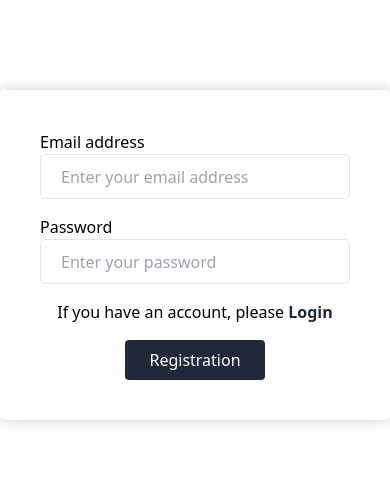
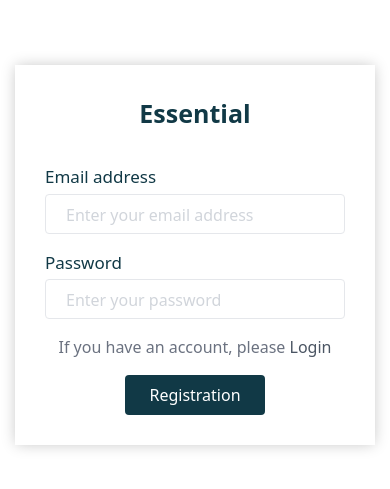
Before and after one commit to ZiadAbdulBari/e-house, a Next.js app: page /signin in a window 390 px wide. Shown: the part 167-656 px from the top of the page. Built offline with nearby package versions, Linux system fonts and the light colour scheme.

Commit message:
auth responsive done

```diff
--- a/components/Authentication/Auth.jsx
+++ b/components/Authentication/Auth.jsx
@@ -6,9 +6,10 @@ import { useState } from "react";
 import { useDispatch, useSelector } from "react-redux";
 import { getLoggedinStatus, getToken } from "../../store/authSlice";
 import toastMessage from "@/plugings/toastify";
+import UiInput from "../UiKit/UiInput";
 
 const Auth = ({ pageName, text, link }) => {
-  const loggedinStatus = useSelector(state=>state.auth.isLoggedin)
+  const loggedinStatus = useSelector((state) => state.auth.isLoggedin);
   const dispatch = useDispatch();
   const router = useRouter();
   const [state, setState] = useState({ email: "", password: "" });
@@ -18,66 +19,61 @@ const Auth = ({ pageName, text, link }) => {
       [e.target.name]: e.target.value,
     });
   };
-  const login = ()=>{
-    axios.post(`${process.env.baseurl}/login`,state)
-    .then((response)=>{
-      if(response?.data?.status==200){
+  const login = () => {
+    axios
+      .post(`${process.env.baseurl}/login`, state)
+      .then((response) => {
+        if (response?.data?.status == 200) {
           const token = response?.data?.access_token;
-        window.localStorage.setItem('token',JSON.stringify(token));
-        window.localStorage.setItem('isLoggedin',JSON.stringify(true));
+          window.localStorage.setItem("token", JSON.stringify(token));
+          window.localStorage.setItem("isLoggedin", JSON.stringify(true));
           dispatch(getLoggedinStatus());
           dispatch(getToken());
-        toastMessage(response?.data?.message,'s');
-        router.push('/');
+          toastMessage(response?.data?.message, "s");
+          router.push("/");
         }
       })
-    .catch((error)=>{
-      toastMessage(error?.message,'e');
-    })
-  }
-  const registration = ()=>{
-    axios.post(`${process.env.baseurl}/registration`,state)
-    .then(response=>{
-      if(response?.data?.status==200){
-        toastMessage(response?.data?.message,'s');
-        router.push('/signup');
+      .catch((error) => {
+        toastMessage(error?.message, "e");
+      });
+  };
+  const registration = () => {
+    axios
+      .post(`${process.env.baseurl}/registration`, state)
+      .then((response) => {
+        if (response?.data?.status == 200) {
+          toastMessage(response?.data?.message, "s");
+          router.push("/signup");
         }
       })
-    .catch((error)=>{
-      toastMessage(error?.message,'e');
-    })
-  }
-  const authCnotroller = (e)=>{
+      .catch((error) => {
+        toastMessage(error?.message, "e");
+      });
+  };
+  const authCnotroller = (e) => {
     e.preventDefault();
-    if(pageName=='Registration'){
+    if (pageName == "Registration") {
       registration();
-    }
-    else{
+    } else {
       login();
     }
-  }
+  };
   return (
-    <div className="flex w-screen h-screen justify-center items-center">
-      <div className="grid grid-flow-row gap-4 w-[400px] bg-white p-[40px] rounded-[5px] shadow-1">
-        <div>
-          <div>
-            <label htmlFor="email">Email address</label>
-          </div>
-          <input
+    <div className="flex w-screen h-screen justify-center items-center px-[10px] lg:px-0">
+      <div className="shadow-1 p-[30px] lg!p-[40px]">
+        <p className="text-center text-[25px] lg:text-[40px] font-extrabold text-color-1">Essential</p>
+        <div className="grid grid-flow-row gap-4 xs:w-[300px] sm:w-[400px] lg:w-[500px] bg-white rounded-[5px] mt-8">
+          <UiInput
             type="email"
             id="email"
-            className="input"
+            label="Email address"
             name="email"
             placeholder="Enter your email address"
             value={state.email}
             onChange={handleChangeField}
           />
-        </div>
-        <div>
-          <div>
-            <label htmlFor="password">Password</label>
-          </div>
-          <input
+          <UiInput
+            label="Password"
             type="password"
             id="password"
             className="input"
@@ -86,15 +82,17 @@ const Auth = ({ pageName, text, link }) => {
             value={state.password}
             onChange={handleChangeField}
           />
-        </div>
-        <p className="text-center">
+          <p className="text-center text-gray-500">
             {text}
-          <Link href={link} className="font-bold text-gray-800">
+            <Link href={link} className="font-medium text-gray-600">
               {pageName == "Registration" ? "Login" : "Registration"}
             </Link>
           </p>
           <div className="text-center">
-          <button className="button" onClick={authCnotroller}>{pageName}</button>
+            <button className="button" onClick={authCnotroller}>
+              {pageName}
+            </button>
+          </div>
         </div>
       </div>
     </div>
--- a/components/Header/Header.jsx
+++ b/components/Header/Header.jsx
@@ -95,7 +95,7 @@ const Header = () => {
               <form className="w-full" onSubmit={searchProduct}>
                 <div className="relative w-full h-[40px] rounded-full">
                   <input
-                    className=" px-[20px] py-[5px] w-full h-full rounded-full border border-color-2 outline-gray-300 placeholder:text-color-2 placeholder:text-[16px] text-color-1"
+                    className=" px-[20px] py-[5px] w-full h-full rounded-full border border-color-2 outline-gray-300 placeholder:text-color-2 placeholder:text-[14px] lg:placeholder:text-[16px] text-color-1"
                     type="text"
                     value={searchText}
                     name="search"
--- a/components/MobileNavbar/MobileNavbar.jsx
+++ b/components/MobileNavbar/MobileNavbar.jsx
@@ -11,6 +11,7 @@ const MobileNavbar = () => {
   const [isOpen, setIsOpen] = useState(false);
   const [windowSize, setWindowSize] = useState("");
   const cartCount = useSelector((state) => state.cart.cartCount);
+  const loggedinStatus = useSelector((state) => state.auth.isLoggedin);
   const cartControl = () => {
     const selectCart = document.getElementById("mobileSidebar");
     if (!isOpen) {
@@ -51,7 +52,8 @@ const MobileNavbar = () => {
       <div className="px-[10px] h-full">
         <div className="grid grid-flow-row grid-cols-4 items-center w-full h-full">
           {/* home icon*/}
-          <Link href='/'
+          <Link
+            href="/"
             className="w-full h-full flex flex-col justify-center items-center"
           >
             <svg
@@ -86,10 +88,10 @@ const MobileNavbar = () => {
             className=" z-[999] rounded-l cursor-pointer w-full h-full"
             onClick={cartControl}
           >
-            <div className="h-full w-full flex flex-col justify-center items-center">
-              {/* <div className="absolute font-semibold text-color-1 text-[20px] top-[-6px] left-[32px] p-[10px] rounded-full">
+            <div className="relative h-full w-full flex flex-col justify-center items-center">
+              <div className="absolute font-semibold text-color-1 text-[20px] -top-[15px] left-[40px] p-[10px] rounded-full">
                 {cartCount}
-              </div> */}
+              </div>
               <svg
                 xmlns="http://www.w3.org/2000/svg"
                 viewBox="0 0 24 24"
@@ -103,6 +105,7 @@ const MobileNavbar = () => {
             </div>
           </div>
           {/* account icon */}
+          {loggedinStatus ? (
             <div
               className="w-full h-full flex flex-col justify-center items-center"
               onClick={cartControl}
@@ -118,6 +121,23 @@ const MobileNavbar = () => {
               </svg>
               <p className="text-[15px] text-gray-400/70">Account</p>
             </div>
+          ) : (
+            <Link
+              href="/signup"
+              className="w-full h-full flex flex-col justify-center items-center"
+            >
+              <svg
+                xmlns="http://www.w3.org/2000/svg"
+                viewBox="0 0 24 24"
+                width="30"
+                height="30"
+                className="fill-gray-400/70 block"
+              >
+                <path d="M20 22H18V20C18 18.3431 16.6569 17 15 17H9C7.34315 17 6 18.3431 6 20V22H4V20C4 17.2386 6.23858 15 9 15H15C17.7614 15 20 17.2386 20 20V22ZM12 13C8.68629 13 6 10.3137 6 7C6 3.68629 8.68629 1 12 1C15.3137 1 18 3.68629 18 7C18 10.3137 15.3137 13 12 13ZM12 11C14.2091 11 16 9.20914 16 7C16 4.79086 14.2091 3 12 3C9.79086 3 8 4.79086 8 7C8 9.20914 9.79086 11 12 11Z"></path>
+              </svg>
+              <p className="text-[15px] text-gray-400/70">Account</p>
+            </Link>
+          )}
         </div>
       </div>
       <div
--- a/components/UiKit/UiInput.jsx
+++ b/components/UiKit/UiInput.jsx
@@ -3,7 +3,7 @@ import React from "react";
 const UiInput = ({label,type,id,value,name,placeholder,onChange}) => {
   return (
     <div className={`w-full ${type=='checkbox' && 'flex gap-x-2'}`}>
-      <label className={`text-[18px] font-medium text-color-1 ${type=='checkbox' && 'order-last'}`} htmlFor={id}>{label}</label>
+      <label className={`text-[17px] font-normal text-color-1 ${type=='checkbox' && 'order-last'}`} htmlFor={id}>{label}</label>
       <input className={`text-[18px] mt-1 ${type!='checkbox' && 'h-[40px] w-full'} px-[20px] rounded border border-gray-200 outline-gray-300 placeholder:text-gray-300 placeholder:text-[16px] text-gray-800`} type={type} id={id} value={value} name={name} placeholder={placeholder} onChange={onChange} />
     </div>
   );
--- a/next.config.js
+++ b/next.config.js
@@ -3,7 +3,7 @@ const nextConfig = {
   reactStrictMode: true,
   env: {
     baseurl: "http://192.168.0.106:4000",
-  },
+  }
 }
 
 module.exports = nextConfig
--- a/pages/index.js
+++ b/pages/index.js
@@ -70,7 +70,7 @@ export default function Home() {
         </div>
       ) : (
         <div>
-          <p className="text-center font-semibold text-[18px] text-gary-800">
+          <p className="text-center font-medium text-[18px] text-gary-600">
             Categories are not found
           </p>
         </div>
@@ -88,7 +88,7 @@ export default function Home() {
           ))
         ) : (
           <div>
-            <p className="text-center font-semibold text-[18px] text-gary-800">
+            <p className="text-center font-medium text-[18px] text-gary-600">
               Products are not found
             </p>
           </div>
--- a/styles/globals.css
+++ b/styles/globals.css
@@ -15,7 +15,7 @@
   @apply w-full h-[45px] px-[20px] py-[20px] rounded-[5px] outline-none border;
 }
 .button {
-  @apply px-6 py-2 text-white bg-gray-800 rounded;
+  @apply px-6 py-2 text-white bg-color-1 rounded;
 }
 .body-height{
   min-height: 79.3vh;
```
Lines whose indentation alone changed are shown as unchanged.
